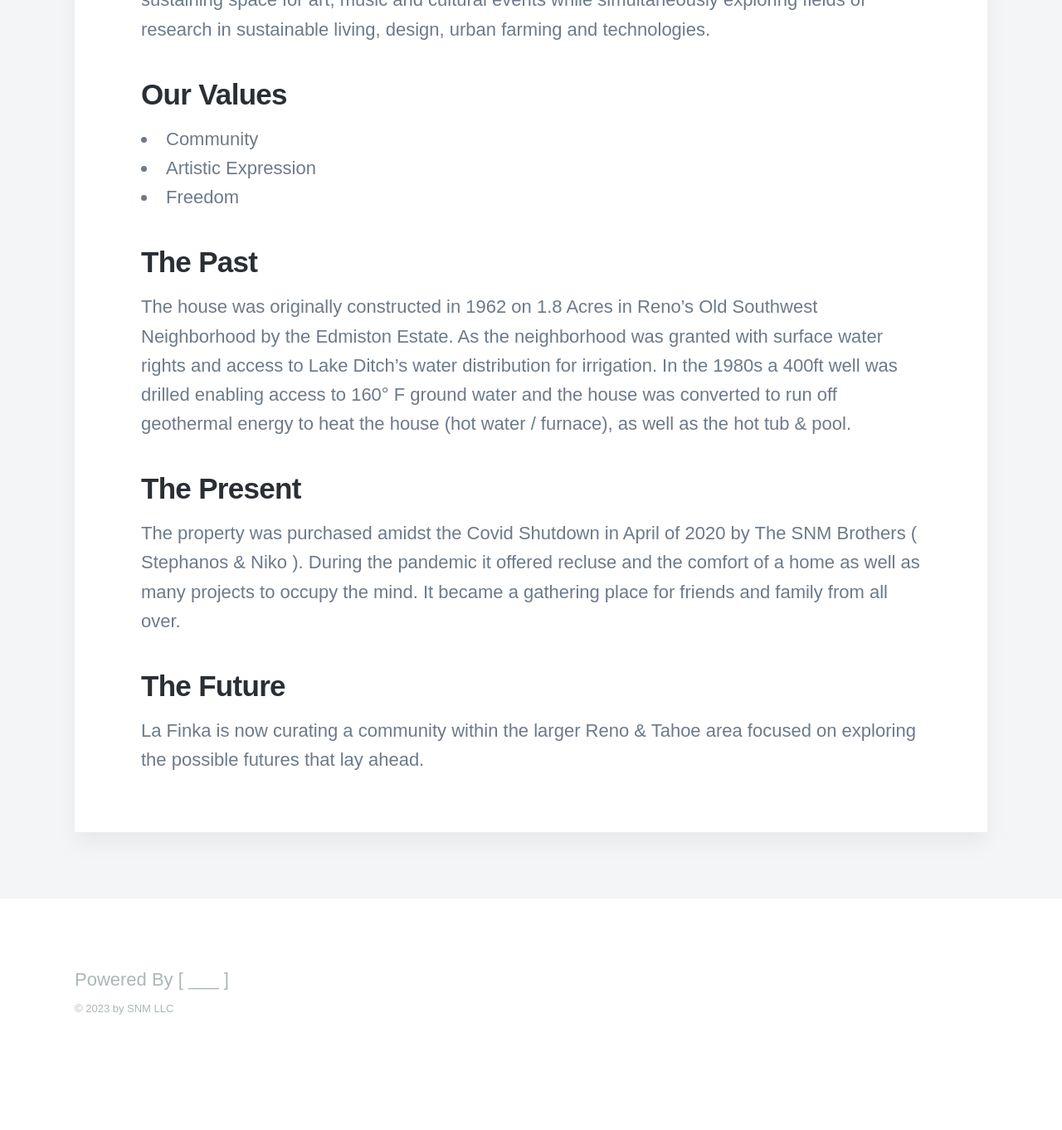
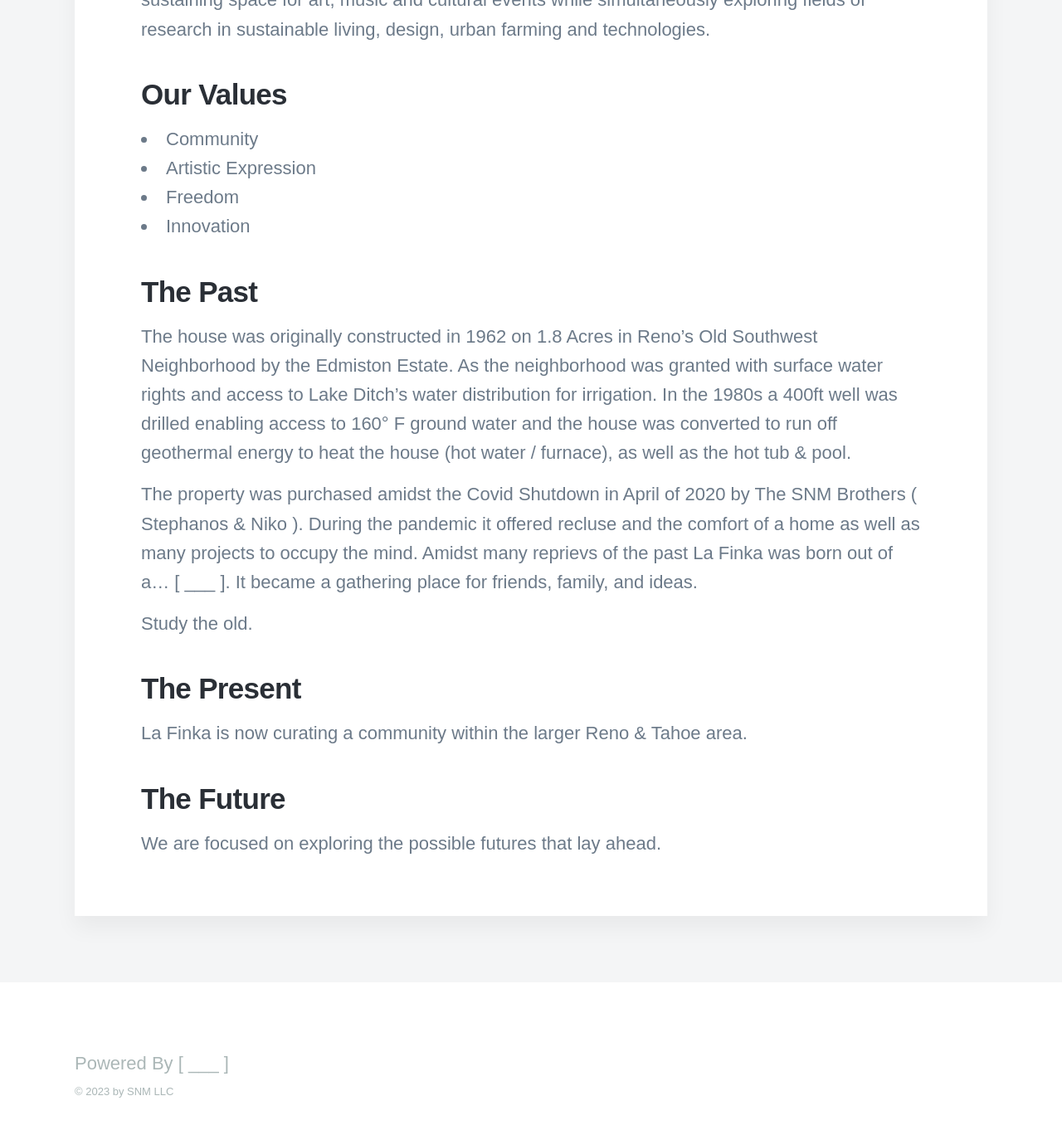
Before and after one commit to ndrsc3/laFinka.space, a Jekyll site: the page built from _pages/about.md, in a window 1280 px wide and 1400 px high, scrolled down 712 px. Shown: the top 1362 px of the window at 83% size. Built offline with Jekyll 4.4.1, drawn with Linux system fonts in a browser that asks for light colours; nearby versions of some CDN libraries; some web fonts are replaced; before the commit the page ends 2014 px from its top, so only the background shows below that.

Commit message:
Add watercolor as background for abotu and home

```diff
--- a/_pages/about.md
+++ b/_pages/about.md
@@ -13,12 +13,17 @@
 - Community
 - Artistic Expression
 - Freedom
+- Innovation
 
 ## The Past
 The house was originally constructed in 1962 on 1.8 Acres in Reno's Old Southwest Neighborhood by the Edmiston Estate. As the neighborhood was granted with surface water rights and access to Lake Ditch's water distribution for irrigation. In the 1980s a 400ft well was drilled enabling access to 160° F ground water and the house was converted to run off geothermal energy to heat the house (hot water / furnace), as well as the hot tub & pool.
 
+The property was purchased amidst the Covid Shutdown in April of 2020 by The SNM Brothers ( Stephanos & Niko ). During the pandemic it offered recluse and the comfort of a home as well as many projects to occupy the mind. Amidst many reprievs of the past La Finka was born out of a... [ ___ ]. It became a gathering place for friends, family, and ideas.
+
+Study the old.
+
 ## The Present
-The property was purchased amidst the Covid Shutdown in April of 2020 by The SNM Brothers ( Stephanos & Niko ). During the pandemic it offered recluse and the comfort of a home as well as many projects to occupy the mind. It became a gathering place for friends and family from all over.
+La Finka is now curating a community within the larger Reno & Tahoe area.
 
 ## The Future
-La Finka is now curating a community within the larger Reno & Tahoe area focused on exploring the possible futures that lay ahead.
+We are focused on exploring the possible futures that lay ahead.
--- a/index.html
+++ b/index.html
@@ -2,7 +2,7 @@
 layout: default
 title: La Finka
 description: A culturual incubator located in the heart of Reno, NV. What do you want to do?
-featured_image: /images/demo/home.jpg
+featured_image: /images/lafinka-watercolor.jpg
 ---
 
 <!-- TODO: La Finka Featured Image -->
```
Also changed, not shown: other parts of _pages/about.md (+1 -1 lines).
